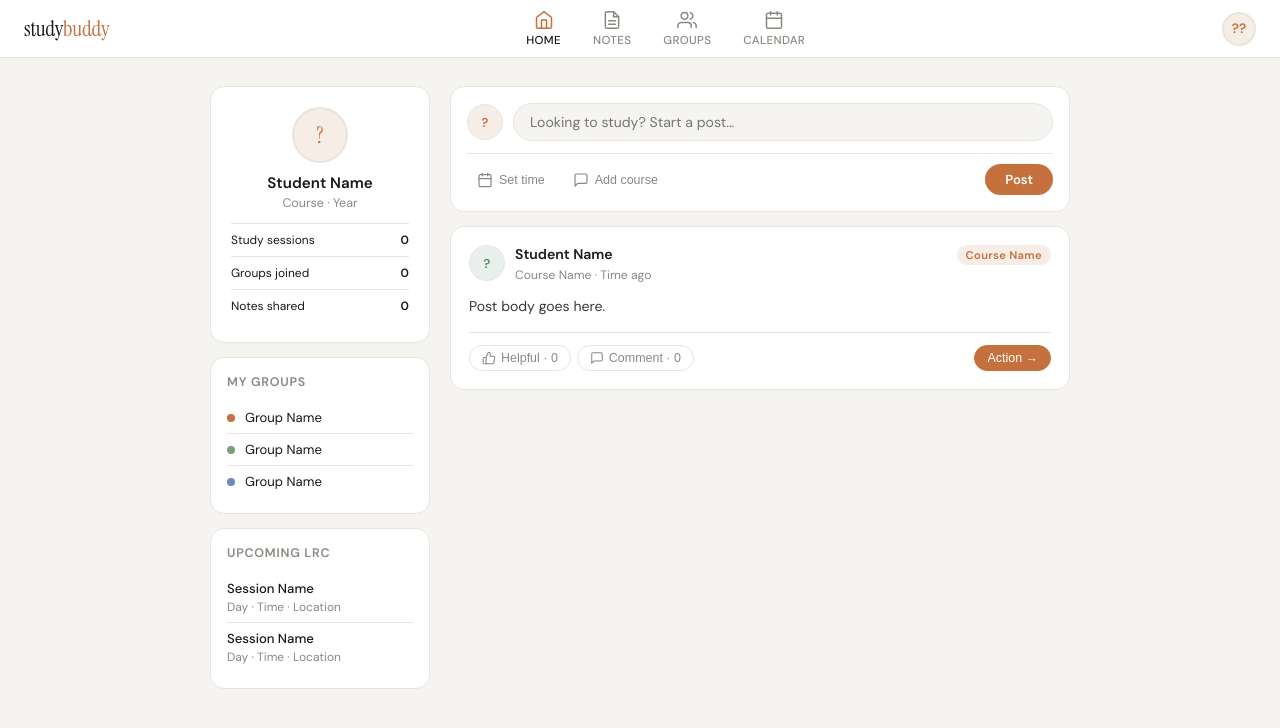
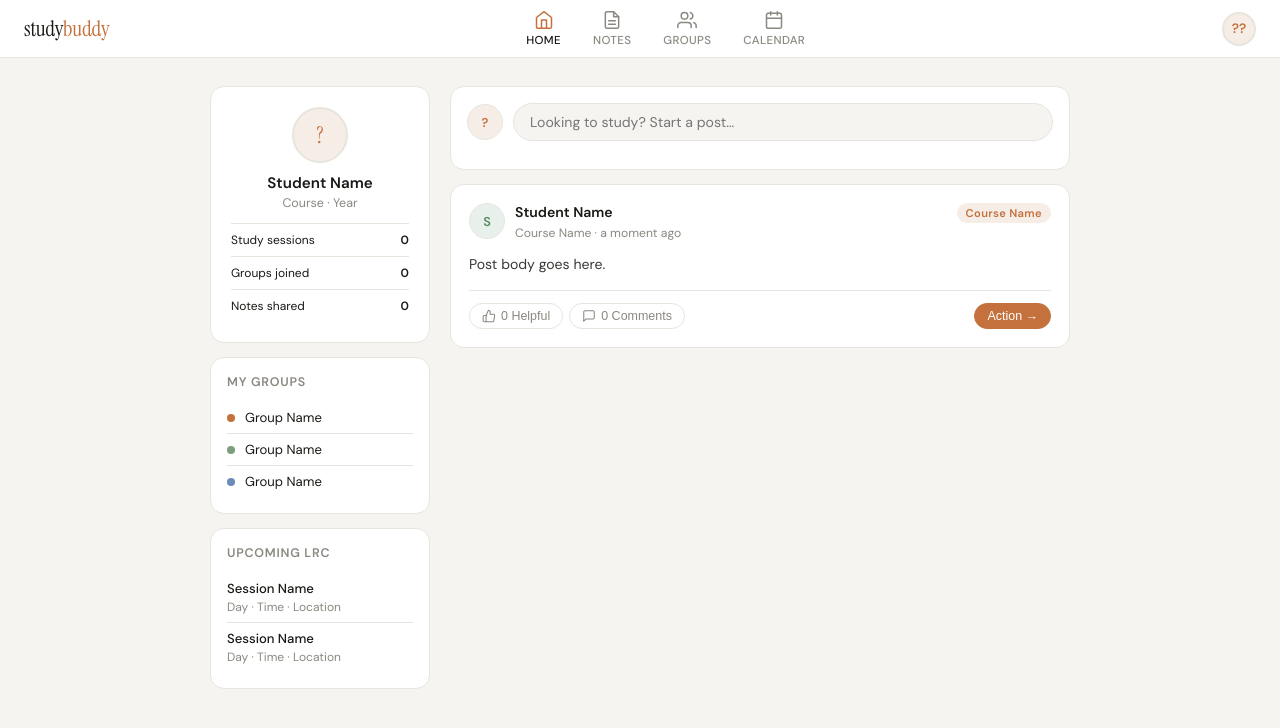
Before and after one commit to illUMiNAl004/StudyBuddy, a React (Vite) app: page / in a window 1280 px wide. Shown: the top 728 px of the page. Built offline with nearby package versions, Linux system fonts and the light colour scheme.

Commit message:
Update Home and PostCard components

```diff
--- a/src/components/NewPostCard.jsx
+++ b/src/components/NewPostCard.jsx
@@ -1,28 +1,75 @@
-export default function NewPostCard() {
+import { useState } from 'react'
+
+export default function NewPostCard({ onPost }) {
+  const [expanded, setExpanded] = useState(false)
+  const [couseInput, setCourseInput] = useState('')
+  const [postInput, setPostInput] = useState('')
+
+  function reset() {
+    setExpanded(false)
+    setCourseInput('')
+    setPostInput('')
+  }
+
+  function submit() {
+    const course = couseInput.trim() || 'StudyBuddy'
+    const body = postInput.trim()
+    if (!body) return
+
+    onPost?.(body, course)
+    reset()
+  }
+
   return (
     <div className="new-post-card">
-      <div className="new-post-top">
-        <div className="mini-avatar">?</div>
-        <input className="post-input" type="text" placeholder="Looking to study? Start a post…" />
-      </div>
-      <div className="post-actions">
-        <button className="post-action-btn">
-          <svg viewBox="0 0 24 24" fill="none" stroke="currentColor" strokeWidth="1.8" strokeLinecap="round" strokeLinejoin="round">
-            <rect x="3" y="4" width="18" height="18" rx="2" ry="2" />
-            <line x1="16" y1="2" x2="16" y2="6" />
-            <line x1="8" y1="2" x2="8" y2="6" />
-            <line x1="3" y1="10" x2="21" y2="10" />
-          </svg>
-          Set time
-        </button>
-        <button className="post-action-btn">
-          <svg viewBox="0 0 24 24" fill="none" stroke="currentColor" strokeWidth="1.8" strokeLinecap="round" strokeLinejoin="round">
-            <path d="M21 15a2 2 0 0 1-2 2H7l-4 4V5a2 2 0 0 1 2-2h14a2 2 0 0 1 2 2z" />
-          </svg>
-          Add course
-        </button>
-        <button className="btn-post">Post</button>
-      </div>
+      {!expanded ? (
+        <div className="new-post-top" onClick={() => setExpanded(true)} style={{ cursor: 'text' }}>
+          <div className="mini-avatar">?</div>
+          <input
+            className="post-input"
+            type="text"
+            placeholder="Looking to study? Start a post…"
+            value={postInput}
+            readOnly
+          />
+        </div>
+      ) : (
+        <div className="new-post-expanded">
+          <div className="new-post-field">
+            <label htmlFor="courseInput">Course</label>
+            <input
+              id="courseInput"
+              type="text"
+              value={couseInput}
+              onChange={e => setCourseInput(e.target.value)}
+              placeholder="Enter course name"
+            />
+          </div>
+          <div className="new-post-field">
+            <label htmlFor="postInput">Post</label>
+            <textarea
+              id="postInput"
+              value={postInput}
+              onChange={e => setPostInput(e.target.value)}
+              placeholder="What do you want to study?"
+              rows={4}
+            />
+          </div>
+          <div className="post-actions" style={{ marginTop: '0.75rem' }}>
+            <button className="btn-post" type="button" onClick={submit}>
+              Post
+            </button>
+            <button
+              className="post-action-btn"
+              type="button"
+              onClick={reset}
+              style={{ marginLeft: '0.5rem' }}
+            >
+              Cancel
+            </button>
+          </div>
+        </div>
+      )}
     </div>
   )
 }
--- a/src/components/PostCard.jsx
+++ b/src/components/PostCard.jsx
@@ -1,3 +1,5 @@
+import { useState } from 'react'
+
 const ThumbIcon = () => (
   <svg viewBox="0 0 24 24" fill="none" stroke="currentColor" strokeWidth="1.8" strokeLinecap="round" strokeLinejoin="round">
     <path d="M14 9V5a3 3 0 0 0-3-3l-4 9v11h11.28a2 2 0 0 0 2-1.7l1.38-9a2 2 0 0 0-2-2.3H14z" />
@@ -12,6 +14,19 @@ const CommentIcon = () => (
 )
 
 export default function PostCard({ post, animationDelay = '0s' }) {
+  const [helpful, setHelpful] = useState(post.helpful ?? 0)
+  const [comments, setComments] = useState(post.comments ?? 0)
+  const [liked, setLiked] = useState(false)
+
+  function toggleLike() {
+    setLiked(prev => !prev)
+    setHelpful(prev => (liked ? prev - 1 : prev + 1))
+  }
+
+  function addComment() {
+    setComments(prev => prev + 1)
+  }
+
   return (
     <div className="post-card" style={{ animationDelay }}>
       <div className="post-header">
@@ -34,17 +49,18 @@ export default function PostCard({ post, animationDelay = '0s' }) {
       </div>
       <p className="post-body">{post.body}</p>
       <div className="post-footer">
-        <button className="react-btn">
+        <button className={`react-btn ${liked ? 'liked' : ''}`} onClick={toggleLike} type="button">
           <ThumbIcon />
-          {post.helpfulText}
+          {helpful} Helpful
         </button>
-        <button className="react-btn">
+        <button className="react-btn" onClick={addComment} type="button">
           <CommentIcon />
-          {post.commentText}
+          {comments} Comment{comments === 1 ? '' : 's'}
         </button>
         <button
           className={`react-btn ${post.actionStyle || ''}`}
           style={post.actionBtnStyle || {}}
+          type="button"
         >
           {post.actionLabel}
         </button>
--- a/src/pages/Home.jsx
+++ b/src/pages/Home.jsx
@@ -1,33 +1,58 @@
+import { useState } from 'react'
 import Sidebar from '../components/Sidebar'
 import NewPostCard from '../components/NewPostCard'
 import PostCard from '../components/PostCard'
 
-const POSTS = [
+const INITIAL_POSTS = [
   {
     id: 1,
-    initial: '?',
+    initial: 'S',
     name: 'Student Name',
     course: 'Course Name',
-    time: 'Time ago',
+    time: 'a moment ago',
     avatarBg: '#e8f0eb',
     avatarColor: '#5a8a62',
     tagStyle: {},
     body: 'Post body goes here.',
-    helpfulText: 'Helpful · 0',
-    commentText: 'Comment · 0',
+    helpful: 0,
+    comments: 0,
     actionLabel: 'Action →',
     actionStyle: 'join',
-  } //this can be used to add mroe posts into here
+  } // this can be used to add more posts into here
 ]
 
 export default function Home() {
+  const [posts, setPosts] = useState(INITIAL_POSTS)
+
+  function addPost(body, course = 'StudyBuddy') {
+    if (!body || !body.trim()) return
+
+    const nextPost = {
+      id: Date.now(),
+      initial: 'U',
+      name: 'You',
+      course: (course && course.trim()) || 'StudyBuddy',
+      time: 'just now',
+      avatarBg: '#d9eaff',
+      avatarColor: '#1d4ed8',
+      tagStyle: {},
+      body: body.trim(),
+      helpful: 0,
+      comments: 0,
+      actionLabel: 'Join →',
+      actionStyle: 'join',
+    }
+
+    setPosts(prev => [nextPost, ...prev])
+  }
+
   return (
     <div className="page">
       <div className="layout">
         <Sidebar />
         <main className="feed">
-          <NewPostCard />
-          {POSTS.map((post, i) => (
+          <NewPostCard onPost={addPost} />
+          {posts.map((post, i) => (
             <PostCard
               key={post.id}
               post={post}
```
